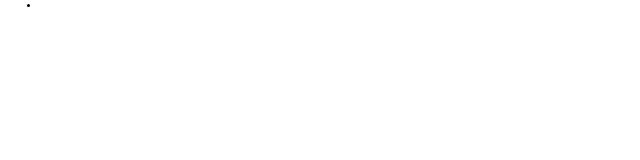
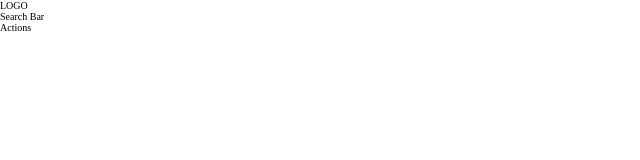
Before and after one commit to lsapundzic/b2b-store-frontend, a React (Create React App) app: page / in a window 1280 px wide. Shown: the top 160 px of the page, without its empty margins (0-640 px from the left). Built offline with nearby package versions, Linux system fonts and the light colour scheme.

Commit message:
The very basics of header

```diff
--- a/src/header/Header.js
+++ b/src/header/Header.js
@@ -4,15 +4,11 @@ const Header = () => {
   return (
     <div>
       <div className="header-top">
-        <div className="header-top-left"></div>
-        <div className="header-top-center"></div>
-        <div className="header-top-right"></div>
+        <div className="header-top-left">LOGO</div>
+        <div className="header-top-center">Search Bar</div>
+        <div className="header-top-right">Actions</div>
       </div>
-      <nav>
-        <ul>
-          <li></li>
-        </ul>
-      </nav>
+      <nav></nav>
     </div>
   );
 };
```
